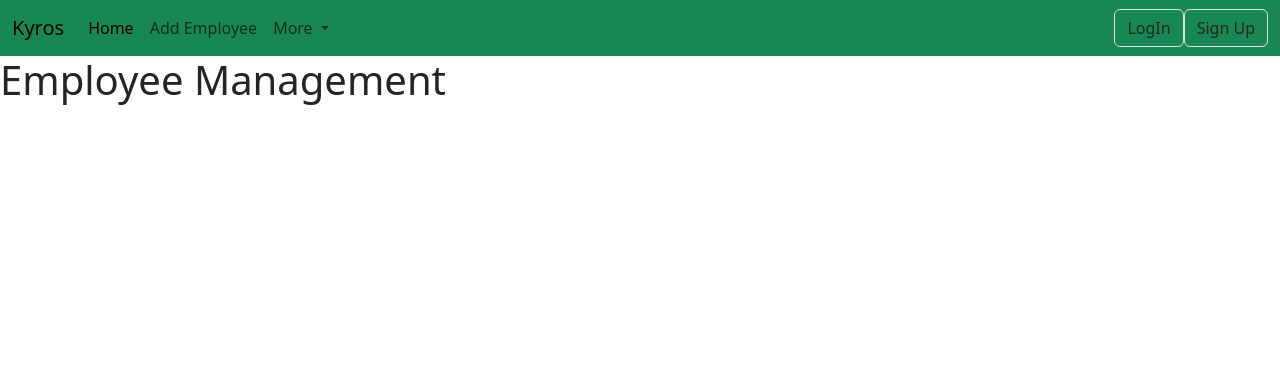
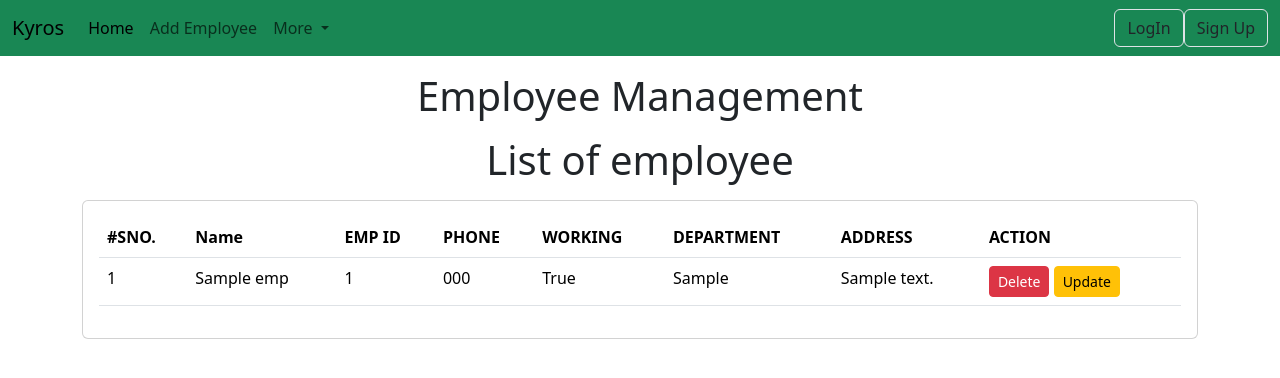
Before and after one commit to Dayasuvagiya/Happy-health, a Django app: page /employe/home/ in a window 1280 px wide. Shown: the top 378 px of the page. Run offline with Django 4.2, Linux system fonts and the light colour scheme; tables that the repository leaves empty hold one stand-in row (values such as "Sample post").

Commit message:
Homepage design to fetch data from submited record

```diff
--- a/employe/views.py
+++ b/employe/views.py
@@ -4,7 +4,11 @@ from .models import Emp
 
 # Create your views here.
 def employe_home(request):
-    return render(request, "employe/home.html",{})
+
+    emps=Emp.objects.all()
+    return render(request, "employe/home.html",{
+        'emps':emps
+    })
 
 def add_employe(request):
     if request.method=="POST":
@@ -16,10 +20,11 @@ def add_employe(request):
         employee_working=request.POST.get("employee_working")
         employee_department=request.POST.get("employee_department")
         print("phone", employee_phone, request)
+
         # Create model object and set data
         e=Emp()
         e.name=employee_name
-        e.employee_id=employee_id
+        e.emp_id=employee_id
         e.phone=employee_phone
         e.address=employee_address
         e.department=employee_department
--- a/templates/employe/home.html
+++ b/templates/employe/home.html
@@ -10,7 +10,49 @@
 
     {% include 'employe/navbar.html' %}
 
-    <h1>Employee Management</h1>
+    <h1 class="text-center my-3">Employee Management</h1>
+    <h1 class="text-center my-3">List of employee</h1>
+    <div class="container">
+        <div class="row">
+            <div class="col-md-12">
+                <div class="card">
+                    <div class="card-body">
+                        <table class="table">
+                            <thead>
+                                <tr>
+                                    <th>#SNO.</th>
+                                    <th>Name</th>
+                                    <th>EMP ID</th>
+                                    <th>PHONE</th>
+                                    <th>WORKING</th>
+                                    <th>DEPARTMENT</th>
+                                    <th>ADDRESS</th>
+                                    <th>ACTION</th>
+                                </tr>
+                            </thead>
+                            <tbody>
+                                {% for e in emps %}
+                                <tr>
+                                    <td>{{e.id}}</td>
+                                    <td>{{e.name}}</td>
+                                    <td>{{e.emp_id}}</td>
+                                    <td>{{e.phone}}</td>
+                                    <td>{{e.working}}</td>
+                                    <td>{{e.department}}</td>
+                                    <td>{{e.address}}</td>
+                                    <td>
+                                        <button class="btn btn-danger btn-sm">Delete</button>
+                                        <button class="btn btn-warning btn-sm">Update</button>
+                                    </td>
+                                </tr>
+                                {% endfor %}
+                            </tbody>
+                        </table>
+                    </div>
+                </div>
+            </div>
+        </div>
+    </div>
     <script src="https://cdn.jsdelivr.net/npm/bootstrap@5.3.1/dist/js/bootstrap.bundle.min.js" integrity="sha384-HwwvtgBNo3bZJJLYd8oVXjrBZt8cqVSpeBNS5n7C8IVInixGAoxmnlMuBnhbgrkm" crossorigin="anonymous"></script>
   </body>
 </html>
```
